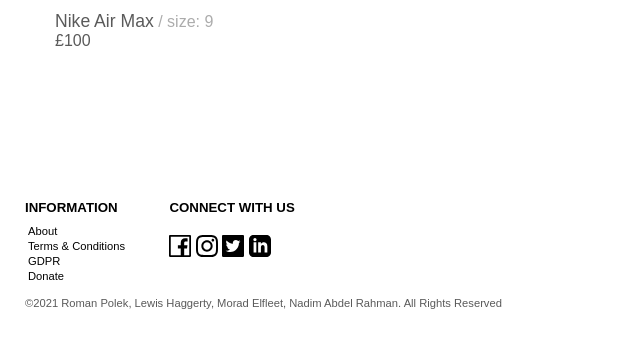
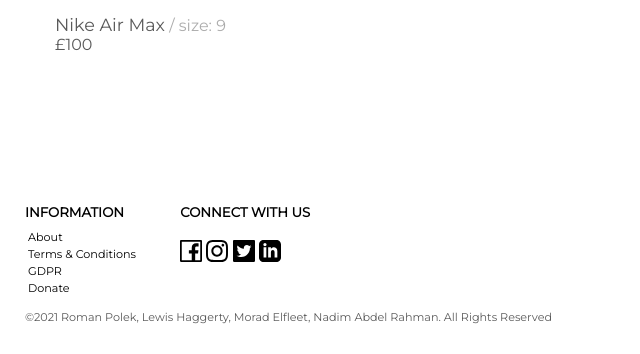
Before and after one commit to Repairel/repairel-shopify, a Django app: page / in a window 1280 px wide. Shown: the part 2366-2720 px from the top of the page, without its empty margins (0-640 px from the left). Before the commit the page ends 2675 px from the top, so only its background shows below. Run offline with Django 3.2, Linux system fonts and the light colour scheme.

Commit message:
changed font

```diff
--- a/static/css/style.css
+++ b/static/css/style.css
@@ -9,7 +9,7 @@
 }
 
 * {
-    font-family: "Work Sans", sans-serif;
+    font-family: "Montserrat", "Work Sans", sans-serif;
     color: var(--black-color);
     transition: all 0.2s;
     transition-property: transform, color, background-color, border-radius, opacity;
--- a/templates/base.html
+++ b/templates/base.html
@@ -9,6 +9,7 @@
         <meta name="author" content="Roman Polek, Lewis Haggerty, Morad Elfleet, Nadim Abdel Rahman">
         <link rel="stylesheet" href="{%static 'css/style.css'%}">
         <link rel="icon" type="image/png" href="{%static 'assets/icons/favicon.ico'%}">
+        <link href='https://fonts.googleapis.com/css?family=Montserrat' rel='stylesheet'>
         <script async src="{%static 'js/script.js'%}"></script>
     </head>
     <body style="height:100%; width: 100vw; border-collapse:collapse; display: table; min-width: 450px;">
```
